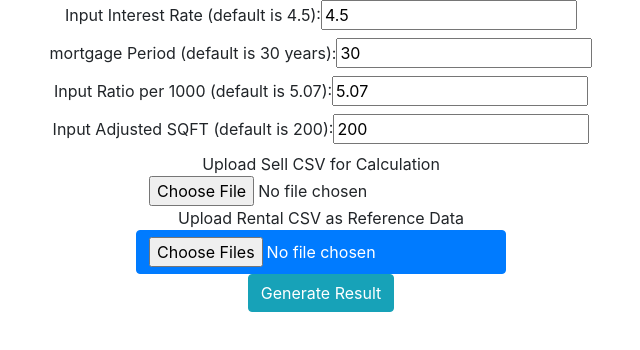
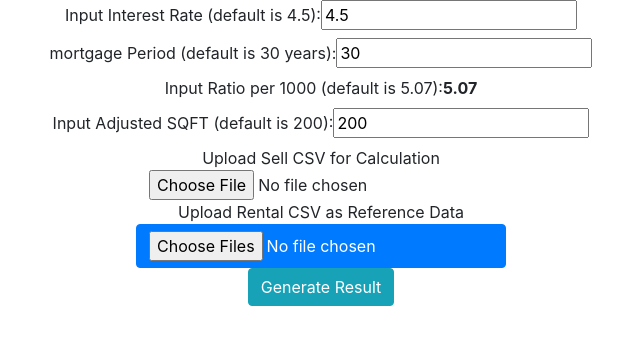
Before and after one commit to katherine-liu/CSV_calculation, a React (Create React App) app: page / in a window 1280 px wide. Shown: the top 350 px of the page, without its empty margins (319-959 px from the left). Built offline with nearby package versions, Linux system fonts and the light colour scheme.

Commit message:
linked interest to ratioPerThousand

```diff
--- a/src/components/sellCSV.js
+++ b/src/components/sellCSV.js
@@ -144,16 +144,19 @@ class SellCSV extends Component {
     return row;
   }
 
+  monthlyPayment(loanAmount, apr, mortgagePeriod) {
+    const r = apr / 12;
+    const n = mortgagePeriod * 12;
+    const m = loanAmount * (r * (Math.pow((1 + r), n))) / (Math.pow((1 + r), n) - 1);
+    return Math.round(m * 100) / 100;
+  }
+
   paymentAmount = (row) => {
     const currentPrice = this.convertToNumber(_.get(row, 'Current Price'));
     if (_.isNil(currentPrice)) {
       return;
     }
-    const p = currentPrice * 0.8;
-    const r = this.state.interestRate / 100;
-    const n = this.state.mortgagePeriod;
-    const a = (p * r * (Math.pow((1 + r), n))) / (Math.pow((1 + r), n) - 1);
-    row.paymentAmount = _.round(a / 12, 2);
+    row.paymentAmount = this.monthlyPayment(currentPrice, this.state.interestRate / 100, this.state.mortgagePeriod);
     return row;
   }
 
@@ -202,10 +205,17 @@ class SellCSV extends Component {
     const target = e.target;
     const value = target.type === 'checkbox' ? target.checked : target.value;
     const name = target.name;
-
     this.setState({
       [name]: value
     });
+
+    if (name === 'interestRate') {
+      const ratioPerThousand = this.monthlyPayment(1000, this.state.interestRate / 100, this.state.mortgagePeriod);
+      this.setState({
+        ratioPerThousand: ratioPerThousand
+      });
+    }
+
   }
 
   render() {
@@ -220,6 +230,7 @@ class SellCSV extends Component {
               onChange={this.handleInputChange} />
           </label>
           <br />
+
           <label>mortgage Period (default is 30 years):
             <input
               name="mortgagePeriod"
@@ -228,14 +239,12 @@ class SellCSV extends Component {
               onChange={this.handleInputChange} />
           </label>
           <br />
+
           <label>Input Ratio per 1000 (default is 5.07):
-          <input
-            name="ratioPerThousand"
-            type="number"
-            value={this.state.ratioPerThousand}
-            onChange={this.handleInputChange} />
+            <strong>{this.state.ratioPerThousand}</strong>
           </label>
           <br />
+
           <label>Input Adjusted SQFT (default is 200):
             <input
               name="adjustedSQFT"
@@ -244,6 +253,7 @@ class SellCSV extends Component {
               onChange={this.handleInputChange} />
           </label>
         </form>
+
         <div>Upload Sell CSV for Calculation</div>
         <input
           type="file"
```
Lines whose indentation alone changed are shown as unchanged.
